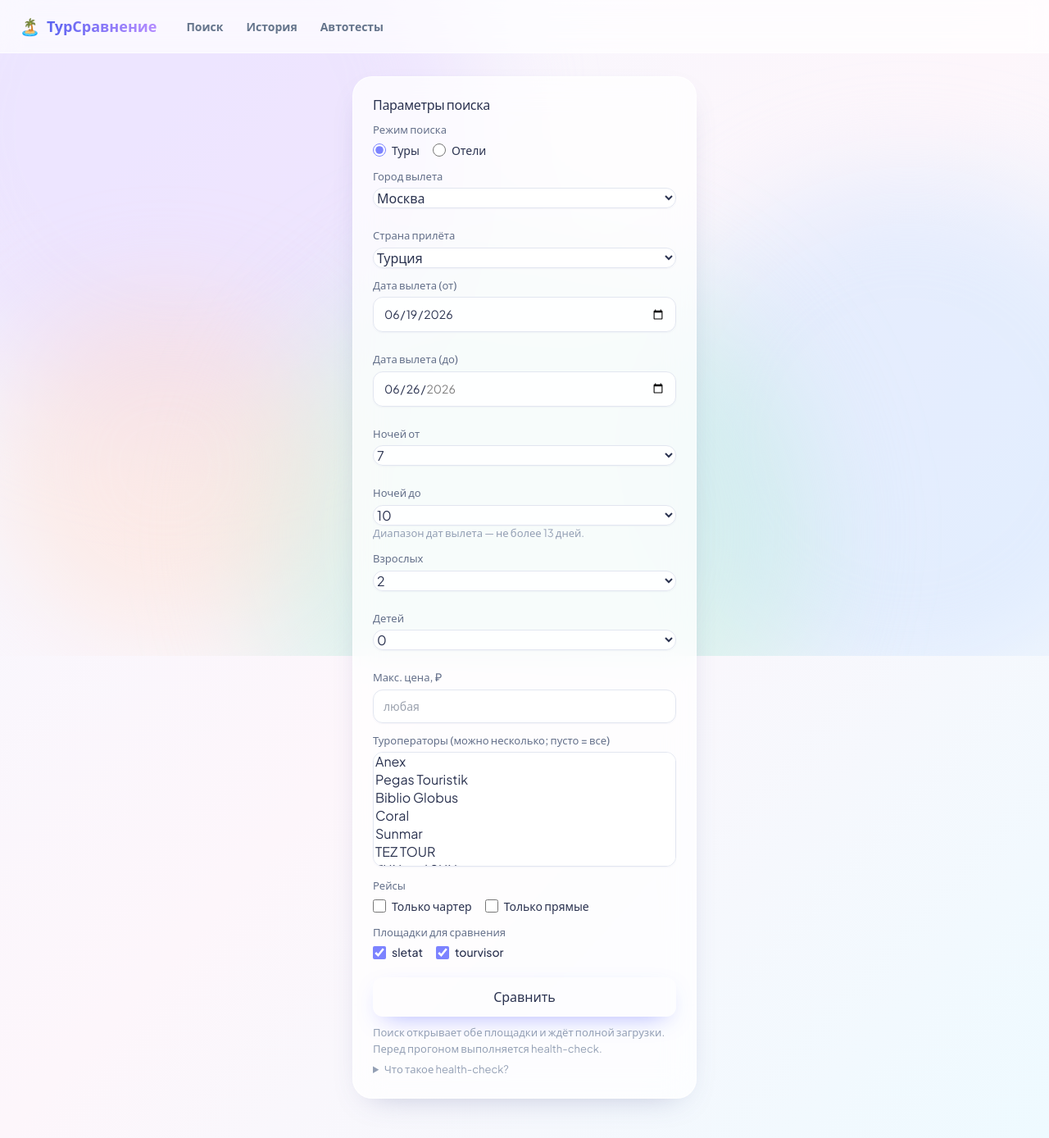
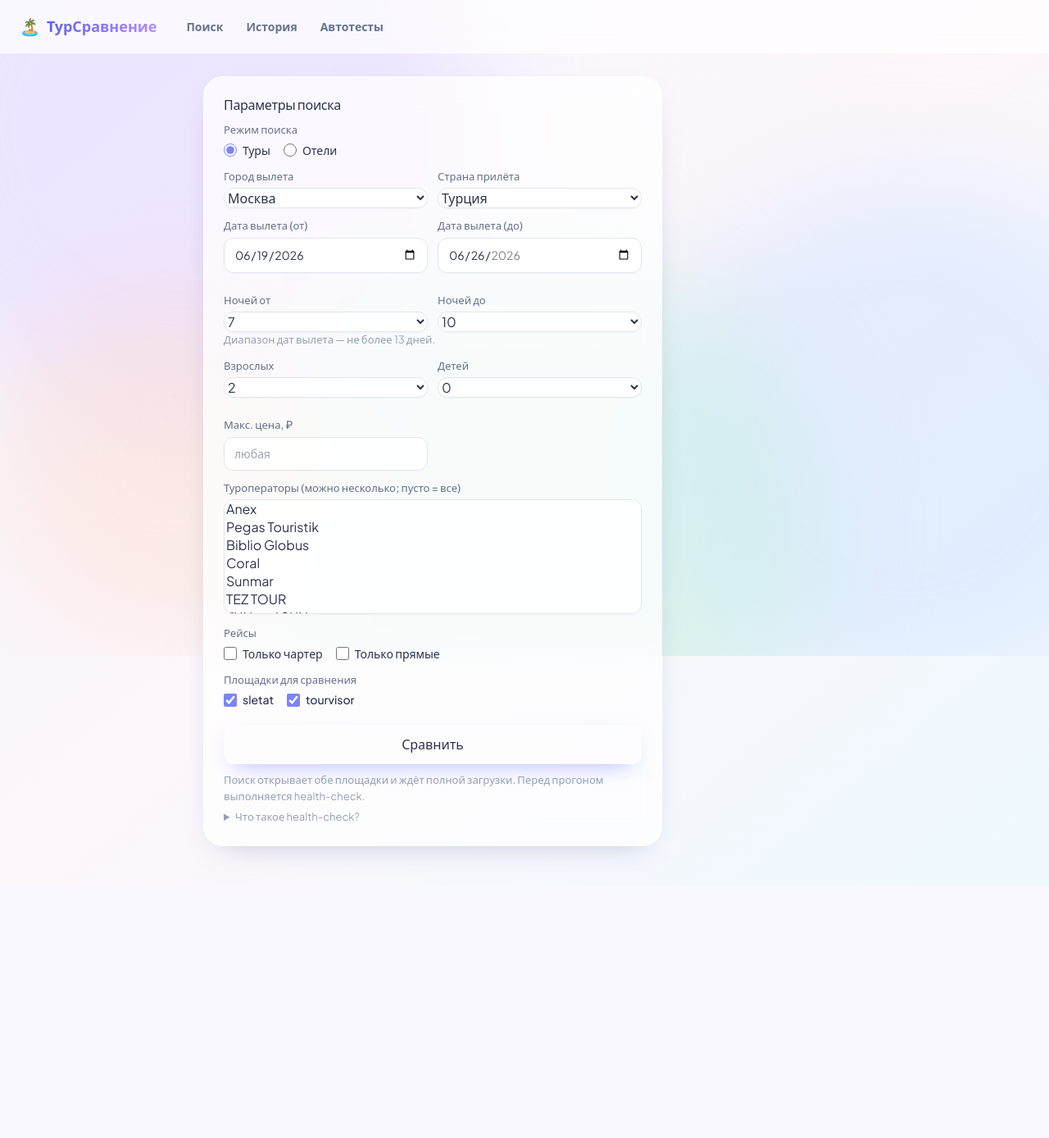
Before and after one commit to sashakobtsev21-stack/sletatandtourvisor_search, a FastAPI app: page / in a window 1280 px wide. Shown: the whole page at 82% size. After the commit the page ends 1051 px from the top, so only its background shows below. Run offline with FastAPI, Linux system fonts and the light colour scheme; some libraries are stand-ins or nearby versions.

Commit message:
ui(web): уже блок выполнения поиска, шире форма — влезает без прокрутки
Правая колонка лога — фикс. 440px (была ~724); центральная форма — 560px:
поля пакуются в меньшее число рядов, форма помещается по высоте без скролла.
Live-колонка тянется по оставшейся ширине слева.

```diff
--- a/src/toursearch/templates/index.html
+++ b/src/toursearch/templates/index.html
@@ -3,13 +3,12 @@
 <style>
   /* Широкая раскладка только на странице поиска (переопределяем main из base.html) */
   main { max-width: 1900px; }
-  /* Три колонки: live слева, форма ПО ЦЕНТРУ (фиксированная — не двигается),
-     лог справа. Боковые колонки flex:1 и равны → форма всегда строго посередине,
-     даже когда боковые пустые (до запуска поиска). */
+  /* Три колонки: live слева (тянется), форма ПО ЦЕНТРУ (шире — поля пакуются
+     в меньшее число рядов и форма влезает по высоте без прокрутки), лог справа (уже). */
   .layout { display:flex; gap:16px; align-items:flex-start; justify-content:center; }
   #liveCol  { flex:1 1 0; min-width:0; position:sticky; top:12px; }
-  #centerCol { flex:0 0 420px; max-width:420px; }
-  #rightCol { flex:1 1 0; min-width:0; position:sticky; top:12px; }
+  #centerCol { flex:0 0 560px; max-width:560px; }
+  #rightCol { flex:0 0 440px; min-width:0; position:sticky; top:12px; }
   #centerCol > .card, #rightCol > .card { width:100%; }
   .liveviews { display:none; flex-direction:column; gap:16px; }  /* показываем при запуске */
   #searchlog { height:340px; overflow:auto; background:#0f1733; color:#cfe0ff;
```
